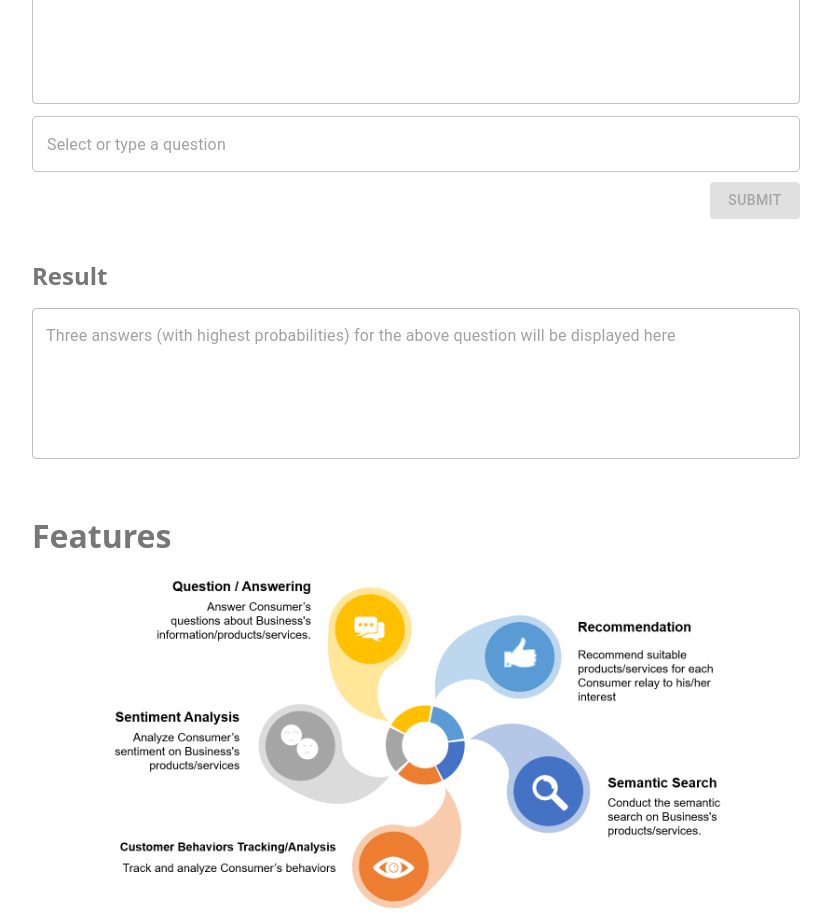
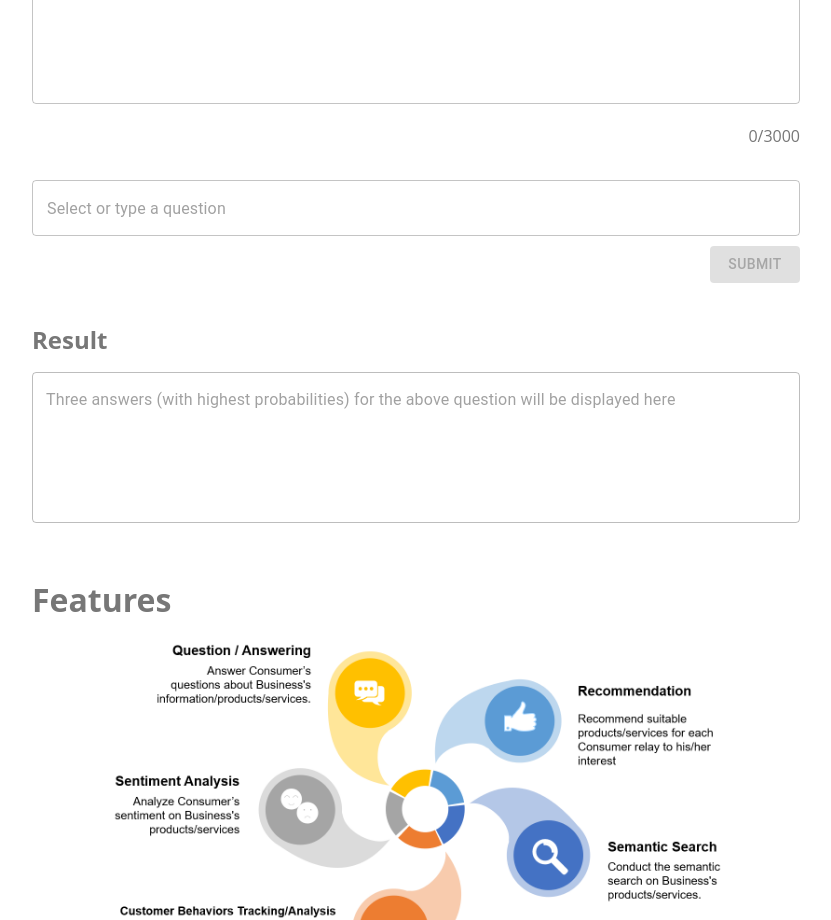
Before and after one commit to roger-ngx/udp-demo, a Next.js app: page / in a window 1280 px wide. Shown: the part 1120-2040 px from the top of the page, without its empty margins (224-1055 px from the left). Built offline with nearby package versions, Linux system fonts and the light colour scheme.

Commit message:
limit context length to 3000 chars

```diff
--- a/pages/index.js
+++ b/pages/index.js
@@ -3,7 +3,7 @@
 import Select from '@material-ui/core/Select';
 import { useState, useRef, useEffect } from 'react';
 import { TextField, Button, CircularProgress } from '@material-ui/core';
-import { throttle, map, orderBy, reduce, isEmpty } from 'lodash';
+import { throttle, map, orderBy, reduce, isEmpty, size } from 'lodash';
 import Autocomplete from '@material-ui/lab/Autocomplete';
 import { makeStyles } from '@material-ui/core/styles';
 
@@ -177,6 +177,12 @@
                 value={originalData}
                 onChange={e => setOriginalData(e.target.value)}
               />
+              <p style={{display: 'flex', flexDirection: 'row', justifyContent: 'space-between', alignItems: 'center'}}>
+                {
+                  size(originalData) > 3000 ? <div style={{color: 'red'}}>Max length is 3000 characters</div> : <div></div>
+                }
+                <div>{size(originalData)}/3000</div>
+              </p>
 
               {/* <TextField
                 placeholder='Type a question'
@@ -215,7 +221,7 @@
                   color='secondary'
                   style={{margin: '10px 0', minWidth: 90}}
                   onClick={requestForAnswer}
-                  disabled={processing || isEmpty(question)}
+                  disabled={processing || isEmpty(question) || size(originalData) > 3000}
                 >
                   {
                     processing ?
```
